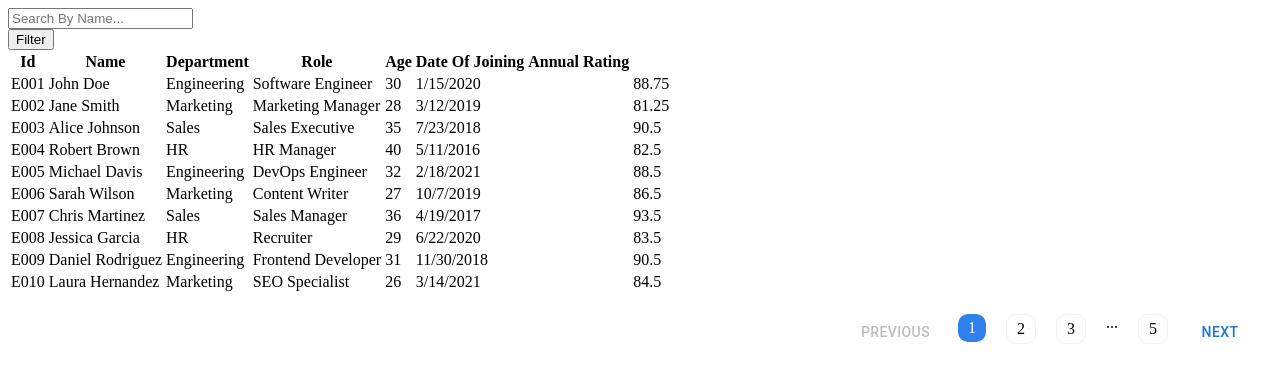
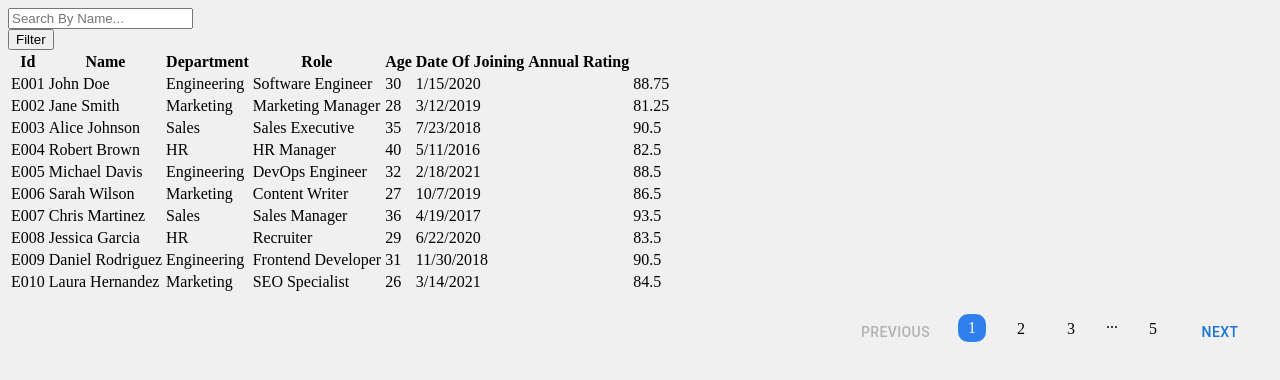
Before and after one commit to raztz15/react-table-library, a React (Create React App) app: page / in a window 1280 px wide. Shown: the top 380 px of the page. Built offline with nearby package versions, Linux system fonts and the light colour scheme.

Commit message:
Changing background-color for body

```diff
--- a/src/components/table/Table.css
+++ b/src/components/table/Table.css
@@ -1,3 +1,7 @@
+body {
+  background-color: #f0f0f0;
+}
+
 .main-table--container td {
   cursor: pointer;
 }
```
